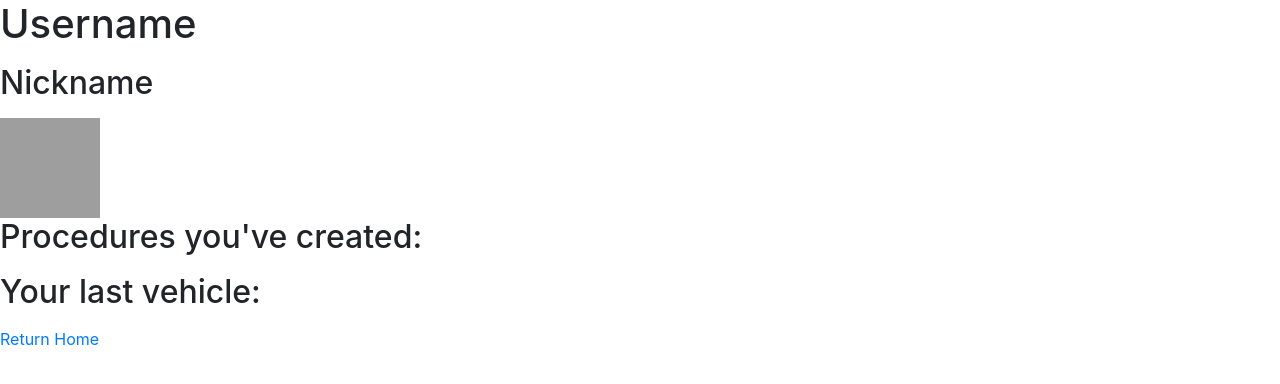
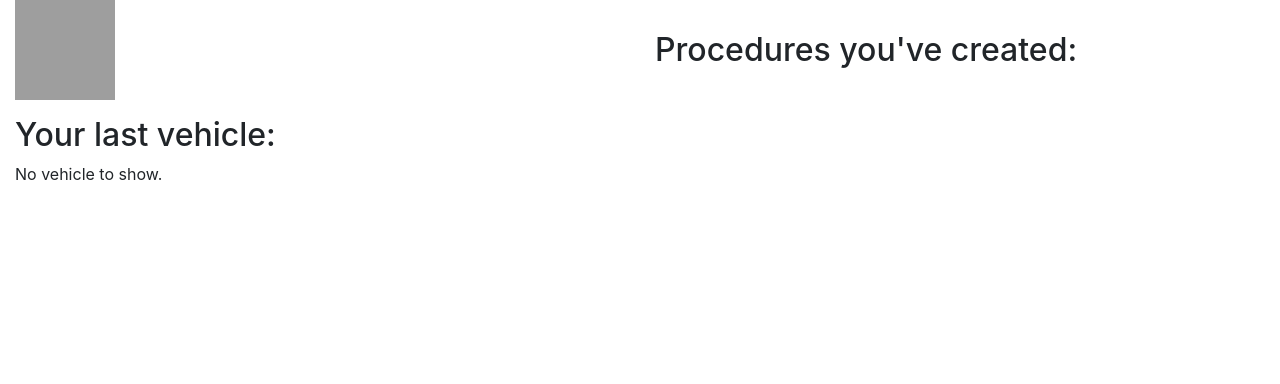
Before and after one commit to alexpsimone/shop-cat, a Flask app: template templates/dashboard.html in a window 1280 px wide. Shown: the part 56-440 px from the top of the page. Run offline with Flask 2, Linux system fonts and the light colour scheme; the template is opened without the code that fills it, so the values that code supplies are empty; parts of the project's set-up code (start-up, migrations or seed data) failed here and were passed over; some libraries are stand-ins or nearby versions; grey boxes are pictures that could not be loaded.

Commit message:
added grid layout to dashboard

```diff
--- a/templates/dashboard.html
+++ b/templates/dashboard.html
@@ -7,13 +7,15 @@
 
 
 {% block body %}
+<div class="container-fluid">
 
-    <h1>Username</h1>
+    <div class="row align-items-center">
+        <div class="col">
+            <img src="/static/img/uploads/{{ user.avatar_img_url }}" style="height:100px; width:100px;"/>
             <p>{{ user.username }}</p>
-    <h2>Nickname</h2>
             <p>{{ user.nickname }}</p>
-    <img src="/static/img/uploads/{{ user.avatar_img_url }}" style="height:100px; width:100px;"/>
-
+        </div>
+        <div class="col">
             <h2>Procedures you've created:</h2>
             <ul>
                 {% for procedure in procedures %}
@@ -22,10 +24,17 @@
                     </li>
                 {% endfor %}
             </ul>
-
+        </div>
+    </div>
+    <div class="row">
+        <div class="col">
             <h2>Your last vehicle:</h2>
+            {% if model_year and make and model %}
             <p>{{ model_year }} {{ make }} {{ model }}</p>
-
-    <a href="/home">Return Home</a>
-
+            {% else %}
+            <p>No vehicle to show.</p>
+            {% endif %}
+        </div>
+    </div>
+</div>
 {% endblock %}
```
Lines whose indentation alone changed are shown as unchanged.
